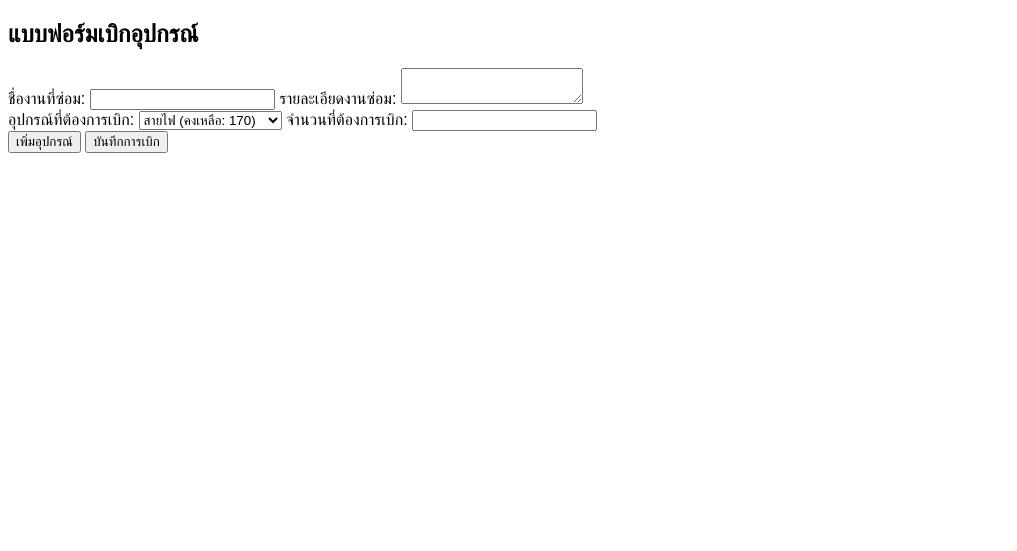
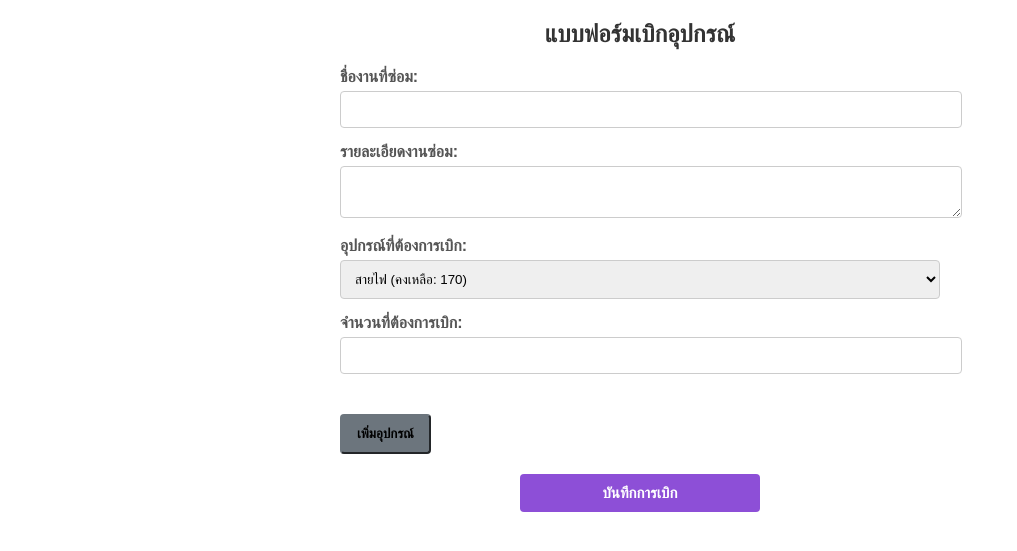
Before and after one commit to TunUsaha/954417, a PHP site: page /equipment_request_form.php in a window 1280 px wide. Shown: the top 551 px of the page, without its empty margins (0-1017 px from the left). Run offline with PHP 8.4, Linux system fonts and the light colour scheme; data comes from the database, SQL or seed files in the repository.

Commit message:
Equipment request CSS

```diff
--- a/create_repair_request.php
+++ b/create_repair_request.php
@@ -36,6 +36,7 @@ if ($_SERVER["REQUEST_METHOD"] == "POST") {
 
 <!DOCTYPE html>
 <html lang="th">
+
 <head>
     <meta charset="UTF-8">
     <meta name="viewport" content="width=device-width, initial-scale=1.0">
@@ -52,6 +53,7 @@ if ($_SERVER["REQUEST_METHOD"] == "POST") {
         }
     </script>
 </head>
+
 <body>
     <nav class="navbar navbar-expand-lg navbar-light User_dashboard">
         <div class="container-fluid nav-wrapper">
@@ -104,4 +106,5 @@ if ($_SERVER["REQUEST_METHOD"] == "POST") {
 
     <script src="https://cdn.jsdelivr.net/npm/bootstrap@5.3.0-alpha1/dist/js/bootstrap.bundle.min.js"></script>
 </body>
+
 </html>
--- a/equipment_request_form.php
+++ b/equipment_request_form.php
@@ -105,6 +105,7 @@ $equipmentResult = $conn->query($equipmentQuery);
 ?>
 <!DOCTYPE html>
 <html lang="en">
+
 <head>
     <meta charset="UTF-8">
     <title>Equipment Request</title>
@@ -139,34 +140,36 @@ $equipmentResult = $conn->query($equipmentQuery);
         }
     </script>
 </head>
+
 <body>
-    <h2>แบบฟอร์มเบิกอุปกรณ์</h2>
-    <form method="post">
-        <label for="NameEquipmentRequest">ชื่องานที่ซ่อม:</label>
-        <input type="text" name="NameEquipmentRequest" required>
+    <h2 class="eqreq_heading">แบบฟอร์มเบิกอุปกรณ์</h2>
+    <form method="post" class="eqreq_form">
+        <label for="NameEquipmentRequest" class="eqreq_label">ชื่องานที่ซ่อม:</label>
+        <input type="text" name="NameEquipmentRequest" class="eqreq_input" required>
 
-        <label for="Description">รายละเอียดงานซ่อม:</label>
-        <textarea name="Description" required></textarea>
+        <label for="Description" class="eqreq_label">รายละเอียดงานซ่อม:</label>
+        <textarea name="Description" class="eqreq_textarea" required></textarea>
 
-        <div id="equipment-container">
+        <div id="equipment-container" class="eqreq_equipment-container">
             <div class="equipment-item">
-                <label>อุปกรณ์ที่ต้องการเบิก:</label>
-                <select name="Equipment_id[]" required>
+                <label class="eqreq_label">อุปกรณ์ที่ต้องการเบิก:</label>
+                <select name="Equipment_id[]" class="eqreq_select" required>
                     <?php
-
                     $equipmentResult->data_seek(0);
                     while ($equipment = $equipmentResult->fetch_assoc()): ?>
                         <option value="<?php echo $equipment['id']; ?>"><?php echo $equipment['Name']; ?> (คงเหลือ: <?php echo $equipment['QuantityAvailable']; ?>)</option>
                     <?php endwhile; ?>
                 </select>
 
-                <label>จำนวนที่ต้องการเบิก:</label>
-                <input type="number" name="QuantityUsed[]" min="1" required>
+                <label class="eqreq_label">จำนวนที่ต้องการเบิก:</label>
+                <input type="number" name="QuantityUsed[]" min="1" class="eqreq_input-number" required>
             </div>
         </div>
 
-        <button type="button" onclick="addEquipmentField()">เพิ่มอุปกรณ์</button>
-        <button type="submit">บันทึกการเบิก</button>
+        <button type="button" onclick="addEquipmentField()" class="btn btn-secondary eqreq_btn-add">เพิ่มอุปกรณ์</button>
+        <button type="submit" class="btn btn-primary eqreq_btn-submit">บันทึกการเบิก</button>
     </form>
+
 </body>
+
 </html>
--- a/styles.css
+++ b/styles.css
@@ -698,15 +698,6 @@ a:hover {
     color: #5c2c8a;
 }
 
-/* Empty Data Message */
-p {
-    color: #888;
-    font-style: italic;
-    font-size: 16px;
-    text-align: center;
-    margin-top: 20px;
-}
-
 /* Container */
 .crrq_container {
     margin-top: 2rem;
@@ -789,3 +780,77 @@ p {
 .crrq_btn-secondary.mt-3 {
     margin-top: 20px;
 }
+
+/* Form Container */
+.eqreq_form {
+    max-width: 600px;
+    margin: 20px auto;
+    font-size: 16px;
+}
+
+/* Headings */
+.eqreq_heading {
+    font-size: 24px;
+    font-weight: 700;
+    color: #333;
+    text-align: center;
+    margin-bottom: 20px;
+}
+
+/* Labels */
+.eqreq_label {
+    display: block;
+    margin-top: 15px;
+    font-weight: 600;
+    color: #555;
+}
+
+/* Input Fields */
+.eqreq_input,
+.eqreq_textarea,
+.eqreq_select,
+.eqreq_input-number {
+    width: 100%;
+    padding: 10px;
+    margin-top: 5px;
+    border: 1px solid #ccc;
+    border-radius: 4px;
+}
+
+/* Buttons */
+.eqreq_btn-add {
+    background-color: #6c757d;
+    border-color: #6c757d;
+    font-weight: 600;
+    margin-top: 20px;
+    margin-right: 10px;
+    transition: all 0.3s ease;
+}
+
+.eqreq_btn-add:hover {
+    background-color: #8D4FD7;
+    border-color: #8D4FD7;
+    color: white;
+}
+
+.eqreq_btn-submit {
+    background-color: #8D4FD7;
+    border-color: #8D4FD7;
+    font-weight: 600;
+    margin-top: 20px;
+    transition: all 0.3s ease;
+}
+
+.eqreq_btn-submit:hover {
+    background-color: #5c2c8a;
+    border-color: #5c2c8a;
+}
+
+/* Equipment Item Container */
+.eqreq_equipment-container {
+    margin-top: 15px;
+}
+
+.equipment-item {
+    margin-bottom: 20px;
+}
```
Lines whose indentation alone changed are shown as unchanged.
